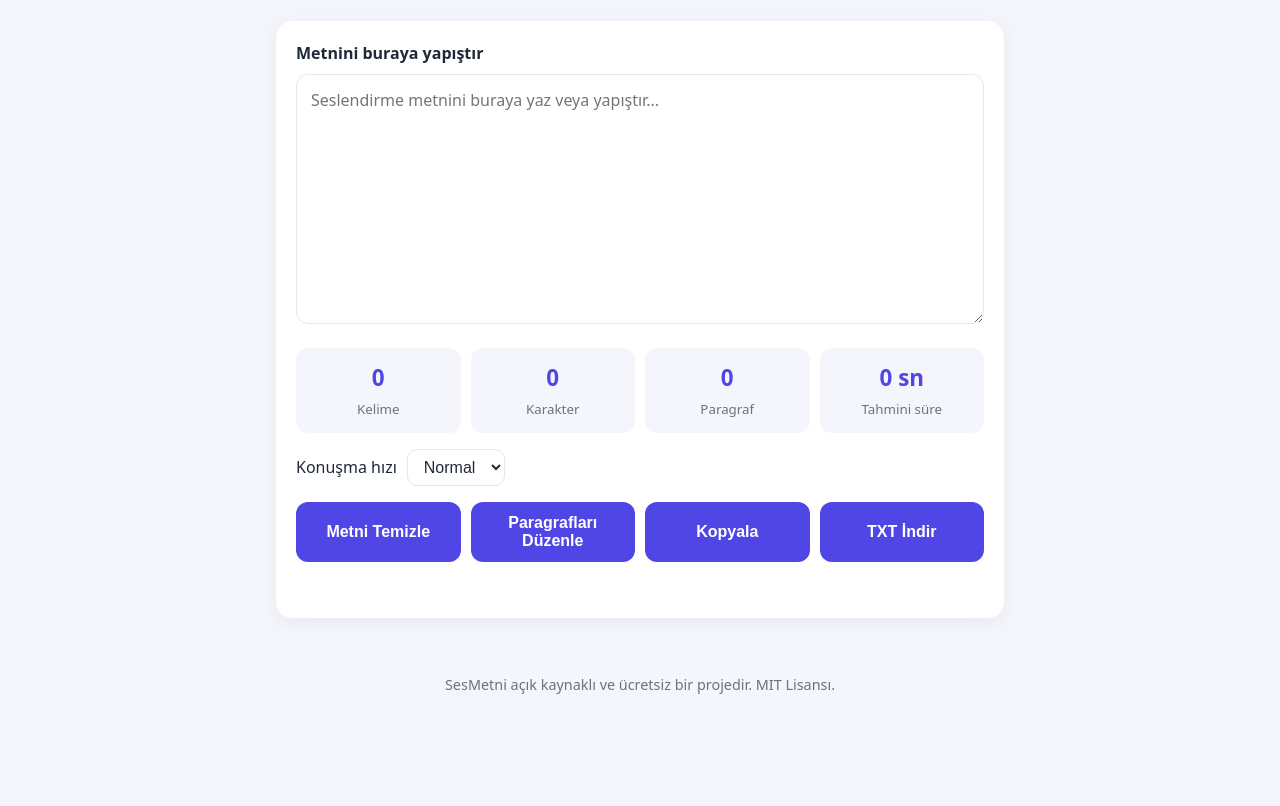
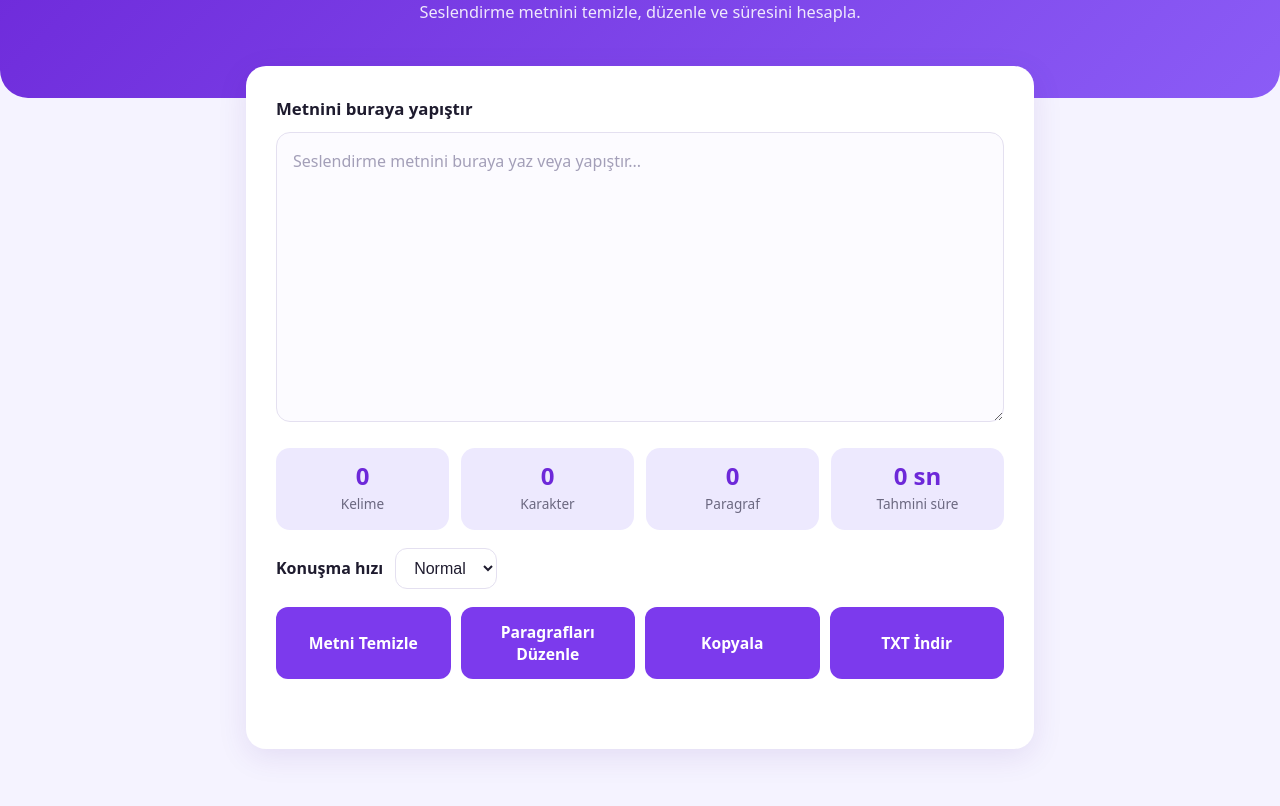
Before and after one commit to ahmetelmas834-ship-it/sesmetni, a plain HTML site: page index.html in a window 1280 px wide. Shown: the part 120-926 px from the top of the page. Before the commit the page ends 854 px from the top, so only its background shows below. Drawn offline with Linux system fonts and the light colour scheme.

Commit message:
Update style.css

```diff
--- a/style.css
+++ b/style.css
@@ -1,15 +1,21 @@
 :root {
-  --arka: #f4f6fb;
+  --arka: #f5f3ff;
   --kart: #ffffff;
-  --yazi: #1f2937;
-  --soluk: #6b7280;
-  --vurgu: #4f46e5;
-  --vurgu-koyu: #4338ca;
-  --cizgi: #e5e7eb;
+  --yazi: #1e1b2e;
+  --soluk: #6b6880;
+  --vurgu: #7c3aed;
+  --vurgu-koyu: #6d28d9;
+  --vurgu-acik: #ede9fe;
+  --cizgi: #e4e0f0;
+  --golge: 0 8px 30px rgba(76, 29, 149, 0.10);
 }
 
 * {
   box-sizing: border-box;
+}
+
+html {
+  -webkit-text-size-adjust: 100%;
 }
 
 body {
@@ -20,99 +26,148 @@ body {
   line-height: 1.6;
 }
 
+/* ÜST BÖLÜM VE MARKA */
 .ust {
   text-align: center;
-  padding: 32px 16px 8px;
+  padding: 36px 16px 56px;
+  background: linear-gradient(135deg, #6d28d9 0%, #8b5cf6 100%);
+  color: #ffffff;
+  border-radius: 0 0 28px 28px;
+}
+
+.marka {
+  display: inline-flex;
+  align-items: center;
+  gap: 12px;
+}
+
+.logo {
+  width: 46px;
+  height: 46px;
+  display: flex;
+  align-items: center;
+  justify-content: center;
+  background: rgba(255, 255, 255, 0.18);
+  border-radius: 14px;
+}
+
+.logo svg {
+  width: 26px;
+  height: 26px;
 }
 
 .ust h1 {
   margin: 0;
   font-size: 2rem;
-  color: var(--vurgu);
+  font-weight: 800;
+  letter-spacing: -0.5px;
+  color: #ffffff;
 }
 
-.ust p {
-  margin: 8px 0 0;
-  color: var(--soluk);
+.ust p,
+.slogan {
+  margin: 10px 0 0;
+  color: rgba(255, 255, 255, 0.88);
+  font-size: 1.02rem;
 }
 
+/* ANA KART */
 .kutu {
-  max-width: 760px;
-  margin: 0 auto;
-  padding: 16px;
+  max-width: 820px;
+  margin: -32px auto 0;
+  padding: 0 16px 16px;
 }
 
 .kart {
   background: var(--kart);
-  border-radius: 16px;
-  padding: 20px;
-  box-shadow: 0 4px 20px rgba(0, 0, 0, 0.06);
+  border-radius: 20px;
+  padding: 22px;
+  box-shadow: var(--golge);
 }
 
 .baslik {
   display: block;
-  font-weight: 600;
-  margin-bottom: 8px;
+  font-weight: 700;
+  margin-bottom: 10px;
+  font-size: 1.05rem;
 }
 
 textarea {
   width: 100%;
-  padding: 14px;
-  border: 1px solid var(--cizgi);
-  border-radius: 12px;
+  min-height: 240px;
+  padding: 16px;
+  border: 1.5px solid var(--cizgi);
+  border-radius: 14px;
   font-size: 1rem;
   font-family: inherit;
+  line-height: 1.6;
   resize: vertical;
   color: var(--yazi);
+  background: #fcfbff;
+}
+
+textarea::placeholder {
+  color: #a39fb8;
 }
 
 textarea:focus,
 select:focus {
-  outline: 2px solid var(--vurgu);
-  border-color: transparent;
+  outline: none;
+  border-color: var(--vurgu);
+  box-shadow: 0 0 0 4px var(--vurgu-acik);
 }
 
+/* İSTATİSTİKLER */
 .istatistik {
   display: grid;
   grid-template-columns: repeat(2, 1fr);
-  gap: 10px;
-  margin: 16px 0;
+  gap: 12px;
+  margin: 18px 0;
 }
 
 .istatistik div {
-  background: var(--arka);
-  border-radius: 12px;
-  padding: 12px;
+  background: var(--vurgu-acik);
+  border-radius: 14px;
+  padding: 14px 10px;
   text-align: center;
 }
 
 .istatistik span {
   display: block;
-  font-size: 1.4rem;
-  font-weight: 700;
-  color: var(--vurgu);
+  font-size: 1.5rem;
+  font-weight: 800;
+  color: var(--vurgu-koyu);
+  line-height: 1.2;
 }
 
 .istatistik small {
   color: var(--soluk);
+  font-size: 0.85rem;
 }
 
+/* KONUŞMA HIZI */
 .hiz {
   display: flex;
   align-items: center;
-  gap: 10px;
-  margin-bottom: 16px;
+  gap: 12px;
+  margin-bottom: 18px;
+  flex-wrap: wrap;
+}
+
+.hiz label {
+  font-weight: 600;
 }
 
 select {
-  padding: 8px 12px;
-  border: 1px solid var(--cizgi);
-  border-radius: 10px;
+  padding: 10px 14px;
+  border: 1.5px solid var(--cizgi);
+  border-radius: 12px;
   font-size: 1rem;
-  background: #fff;
+  background: #ffffff;
   color: var(--yazi);
 }
 
+/* BUTONLAR */
 .butonlar {
   display: grid;
   grid-template-columns: repeat(2, 1fr);
@@ -120,36 +175,67 @@ select {
 }
 
 button {
-  padding: 12px;
-  border: none;
+  padding: 13px 10px;
+  border: 1.5px solid transparent;
   border-radius: 12px;
   background: var(--vurgu);
-  color: #fff;
-  font-size: 1rem;
+  color: #ffffff;
+  font-size: 0.98rem;
   font-weight: 600;
+  font-family: inherit;
   cursor: pointer;
+  transition: background 0.15s;
 }
 
 button:hover {
   background: var(--vurgu-koyu);
 }
 
+button:active {
+  transform: scale(0.98);
+}
+
+button.ikincil {
+  background: #ffffff;
+  color: var(--vurgu-koyu);
+  border-color: var(--cizgi);
+}
+
+button.ikincil:hover {
+  background: var(--vurgu-acik);
+}
+
+/* MESAJ */
 .mesaj {
-  min-height: 24px;
-  margin: 12px 0 0;
+  min-height: 26px;
+  margin: 14px 0 0;
   text-align: center;
-  color: var(--vurgu);
+  color: var(--vurgu-koyu);
   font-weight: 600;
 }
 
+/* ALT BÖLÜM */
 .alt {
   text-align: center;
-  padding: 24px 16px;
+  padding: 24px 16px 32px;
   color: var(--soluk);
   font-size: 0.9rem;
 }
 
-@media (min-width: 600px) {
+/* BÜYÜK EKRANLAR */
+@media (min-width: 640px) {
+  .ust {
+    padding: 48px 16px 72px;
+  }
+
+  .ust h1 {
+    font-size: 2.4rem;
+  }
+
+  .kart {
+    padding: 30px;
+  }
+
   .istatistik {
     grid-template-columns: repeat(4, 1fr);
   }
@@ -157,4 +243,4 @@ button:hover {
   .butonlar {
     grid-template-columns: repeat(4, 1fr);
   }
-}
+    }
```
